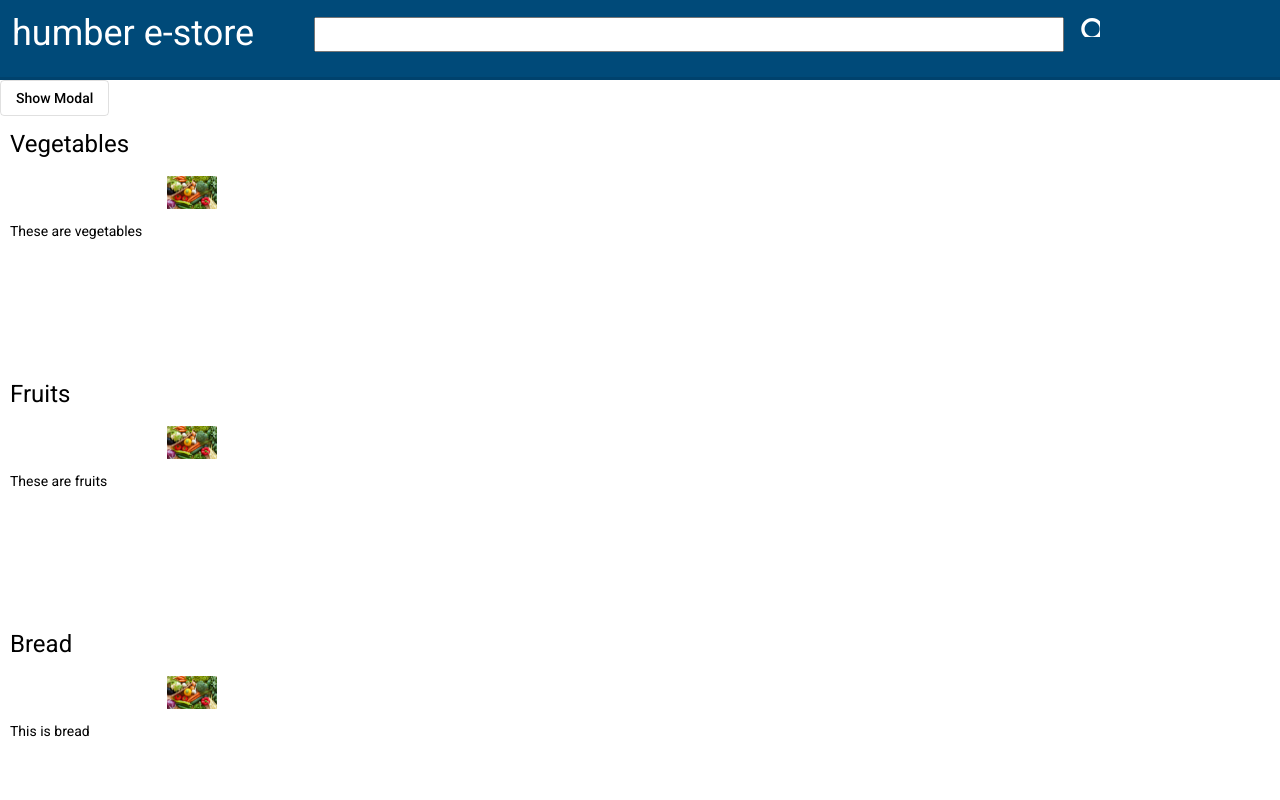
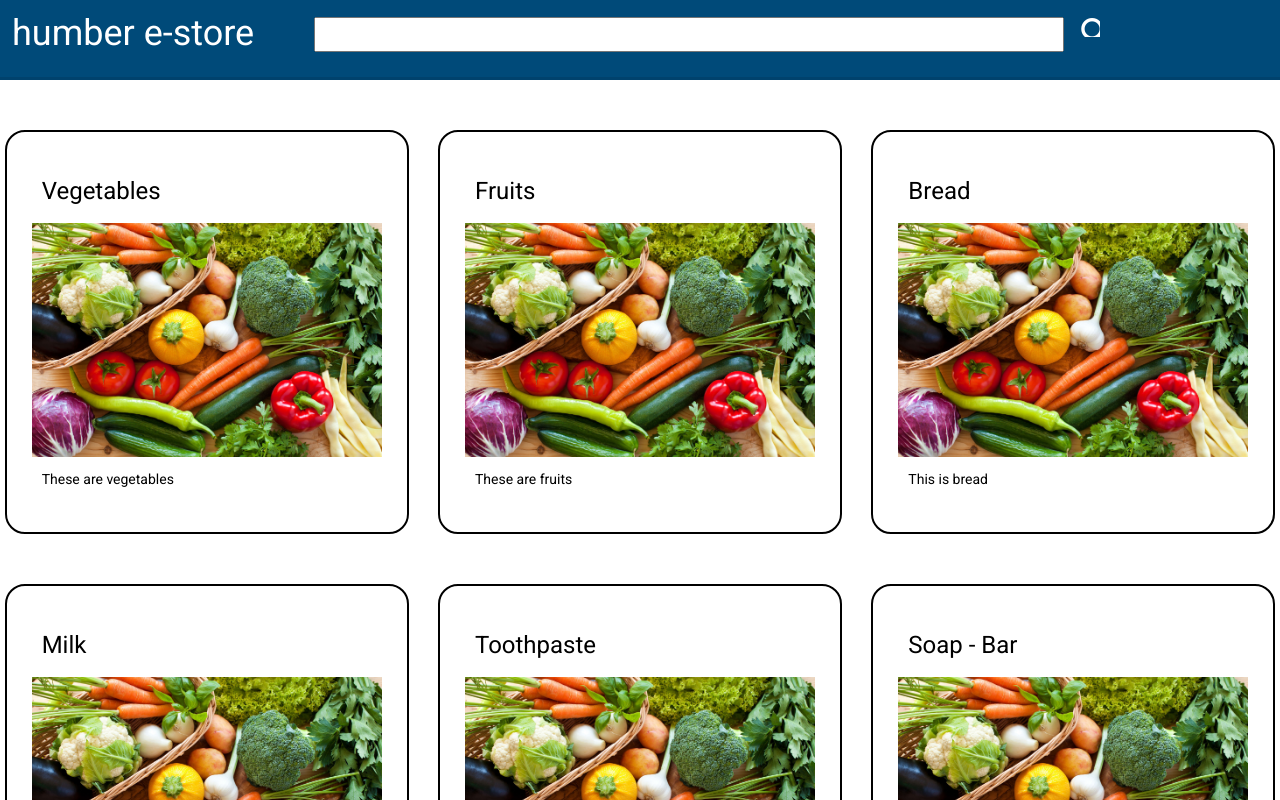
Before and after one commit to vishva-patel96/E-store-Angular, an Angular app: page / in a window 1280 px wide. Shown: the top 800 px of the page. Built offline with nearby package versions, Linux system fonts and the light colour scheme.

Commit message:
finished the css in card component

```diff
--- a/src/app/app.component.html
+++ b/src/app/app.component.html
@@ -1,8 +1,8 @@
 <nav-bar></nav-bar>
-<modal *ngIf = "showModal" (close)= "closeModal()"></modal>
-<button mat-stroked-button (click)="onCardClick()">Show Modal</button>
+<!-- <modal *ngIf = "showModal" (close)= "closeModal()"></modal>
+<button mat-stroked-button (click)="onCardClick()">Show Modal</button> -->
 
 <!-- add code here for cards -->
 
-<cards-component>
-</cards-component>
+
+<cards-component></cards-component>
--- a/src/app/components/cards-component/cards-component.component.html
+++ b/src/app/components/cards-component/cards-component.component.html
@@ -1,8 +1,10 @@
 <modal *ngIf = "showModal" (close)= "closeModal()"></modal>
-<div class="card-container" *ngFor="let item of parsedProductData">
-    <div class="card" (click)="onCardClick()">
-        <h1> {{item.itemName}}</h1>
-        <img src="{{item.img}}">
-        <p>{{item.itemDesc}}</p>
+<div class="card-container">
+    <div *ngFor="let item of parsedProductData">
+        <div class="card" (click)="onCardClick()">
+            <h1> {{item.itemName}}</h1>
+            <img src="{{item.img}}">
+            <p>{{item.itemDesc}}</p>
+        </div>
     </div>
 </div>
--- a/src/app/components/cards-component/cards-component.component.scss
+++ b/src/app/components/cards-component/cards-component.component.scss
@@ -1,44 +1,41 @@
 .card-container {
     // TODO add flex box related code here
-    // TODO makne sure there is space on the right/left and top so that cards are not
+    // TODO make sure there is space on the right/left and top so that cards are not
    // touching sides of
     // screen and navigation bar
-
     display: flex;
-    flex-direction: row
-    ;
-    justify-content: left;
-    align-content: center;
-    flex-grow: 3;
-    width: 30%;
-    height: 25%;
-    // min-width: 200px;
+    justify-content: space-around;
+    align-content: space-around;
+    column-gap: 20px;
+    flex-flow: row wrap;
+    border: 5px;
     padding-bottom: 50px;
-
+    margin-top: 50px;
+    }
     .card {
     // TODO add a border around each card with a border-radius of at least 20px
-    width: 100px;
-    height: 200px;
-    // min-width: 400px;
-    // min-height: 400px;
+    min-width: 400px;
+    min-height: 400px;
     flex-grow: 1;
+    border-radius: 20px;
+    border-style: solid;
     border-color: black;
-    border: 5px;
-    border-radius: 20px;
+    border-width: 2px;
     // the following code is to make sure that we can align the image in the center
     // align-self needs to be within a container that has display: flex
     display: flex;
     flex-flow: column wrap;
+    justify-content: center;
+    align-content: center;
+    margin-bottom: 50px;
     cursor: pointer;
+    h1, p {
 
-    h1, p {
-        margin-top: 12px;
-        margin-left: 10px;
+    margin-top: 12px;
+    margin-left: 10px;
     }
-
     img {
-        width: 50px;
-        align-self: center;
+    width: 350px;
+    align-self: center;
     }
-  }
-}
+    }
```
